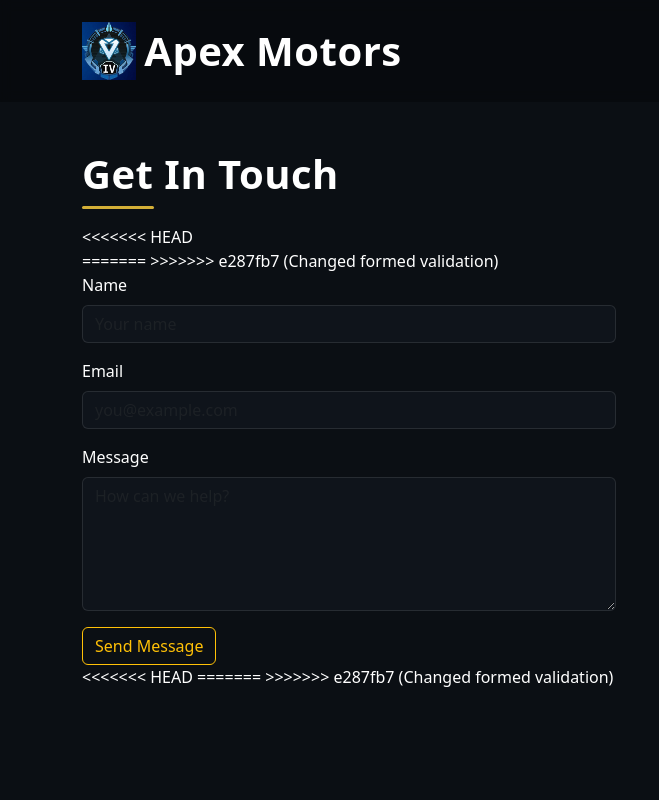
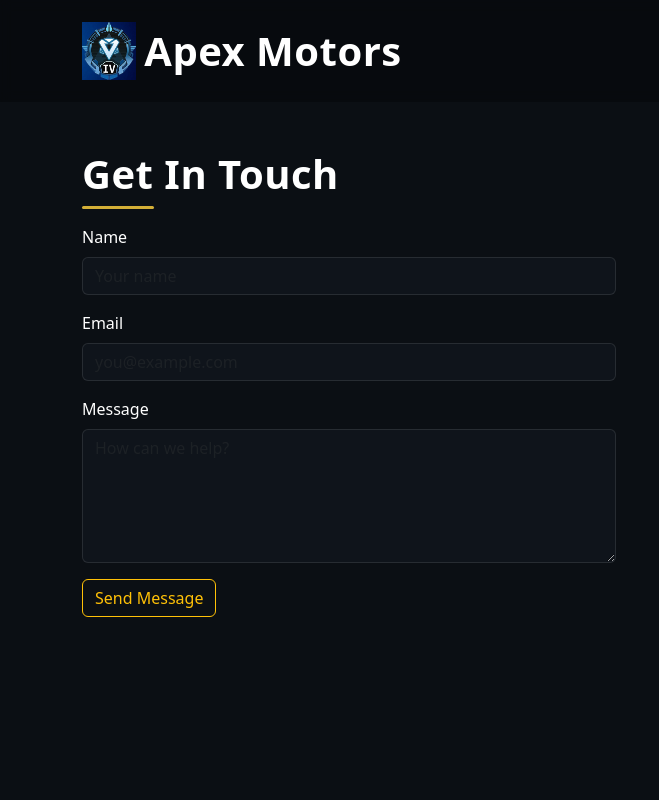
Before and after one commit to Cyrix254/Apex-Motors, a plain HTML site: page contact.html in a window 1280 px wide. Shown: the top 800 px of the page, 0-659 px from the left. Drawn offline with nearby package versions, Linux system fonts and the light colour scheme.

Commit message:
Update contact.html

```diff
--- a/contact.html
+++ b/contact.html
@@ -52,11 +52,8 @@
       <div class="col-lg-6">
         <h1 class="section-title">Get In Touch</h1>
         <div class="section-underline ms-0 mb-3"></div>
-<<<<<<< HEAD
-        <form action="https://formspree.io/f/xovkvqer" method ="POST">
-=======
-        <form action="https://formspree.io/f/xovkvqer" method="POST" class="needs-validation" novalidate>
->>>>>>> e287fb7 (Changed formed validation)
+
+           <form action="https://formspree.io/f/your-form-id" method="POST" class="needs-validation" novalidate>
   <div class="mb-3">
     <label for="name" class="form-label">Name</label>
     <input type="text" class="form-control" id="name" name="name" placeholder="Your name" required />
@@ -74,12 +71,7 @@
   </div>
   <button class="btn btn-outline-warning" type="submit">Send Message</button>
 </form>
-<<<<<<< HEAD
 
-
-
-=======
->>>>>>> e287fb7 (Changed formed validation)
       </div>
       <div class="col-lg-6">
         <div class="p-3 rounded-4 mb-4" style="background:var(--bg-soft);border:1px solid rgba(212,175,55,.12);">
```
Lines whose indentation alone changed are shown as unchanged.
